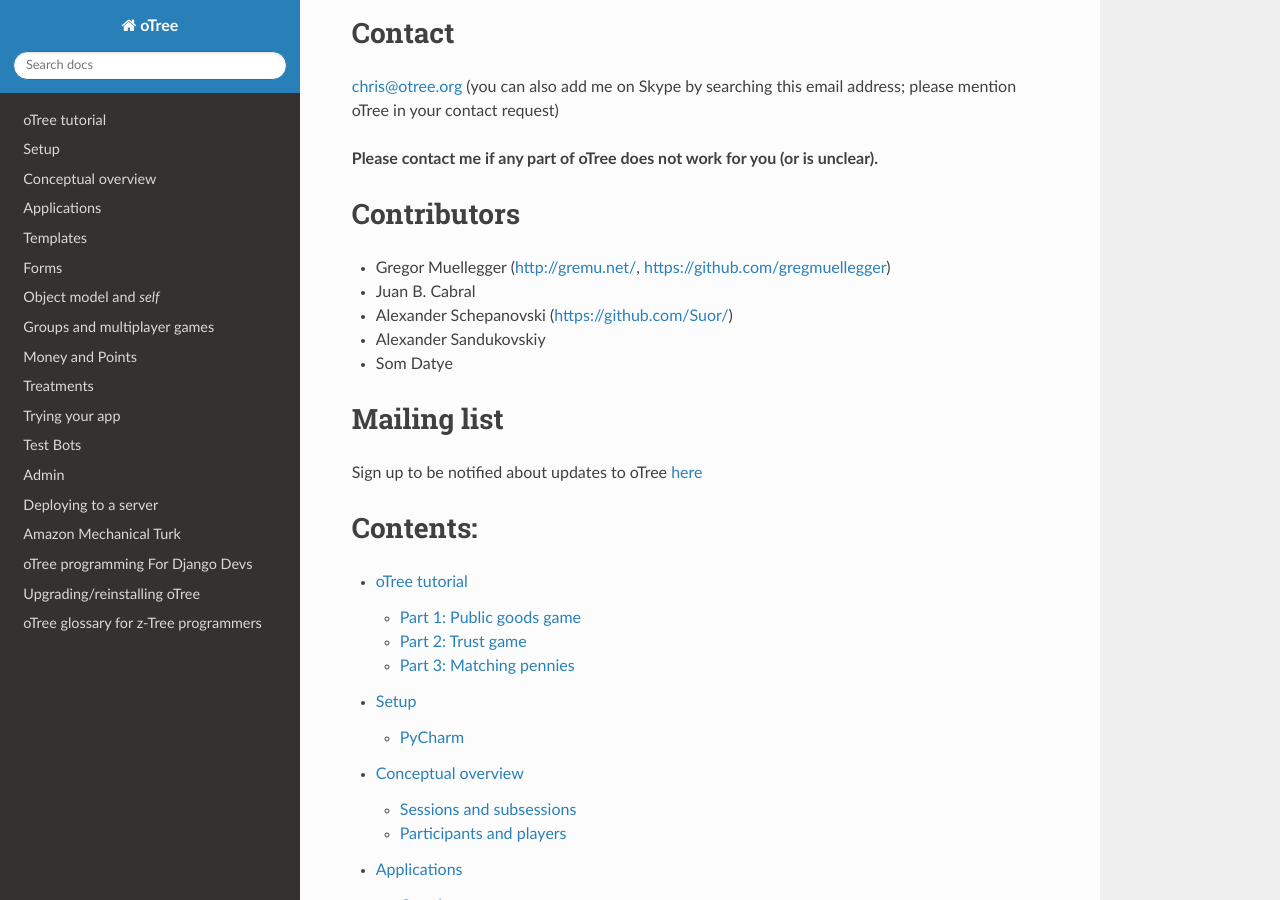
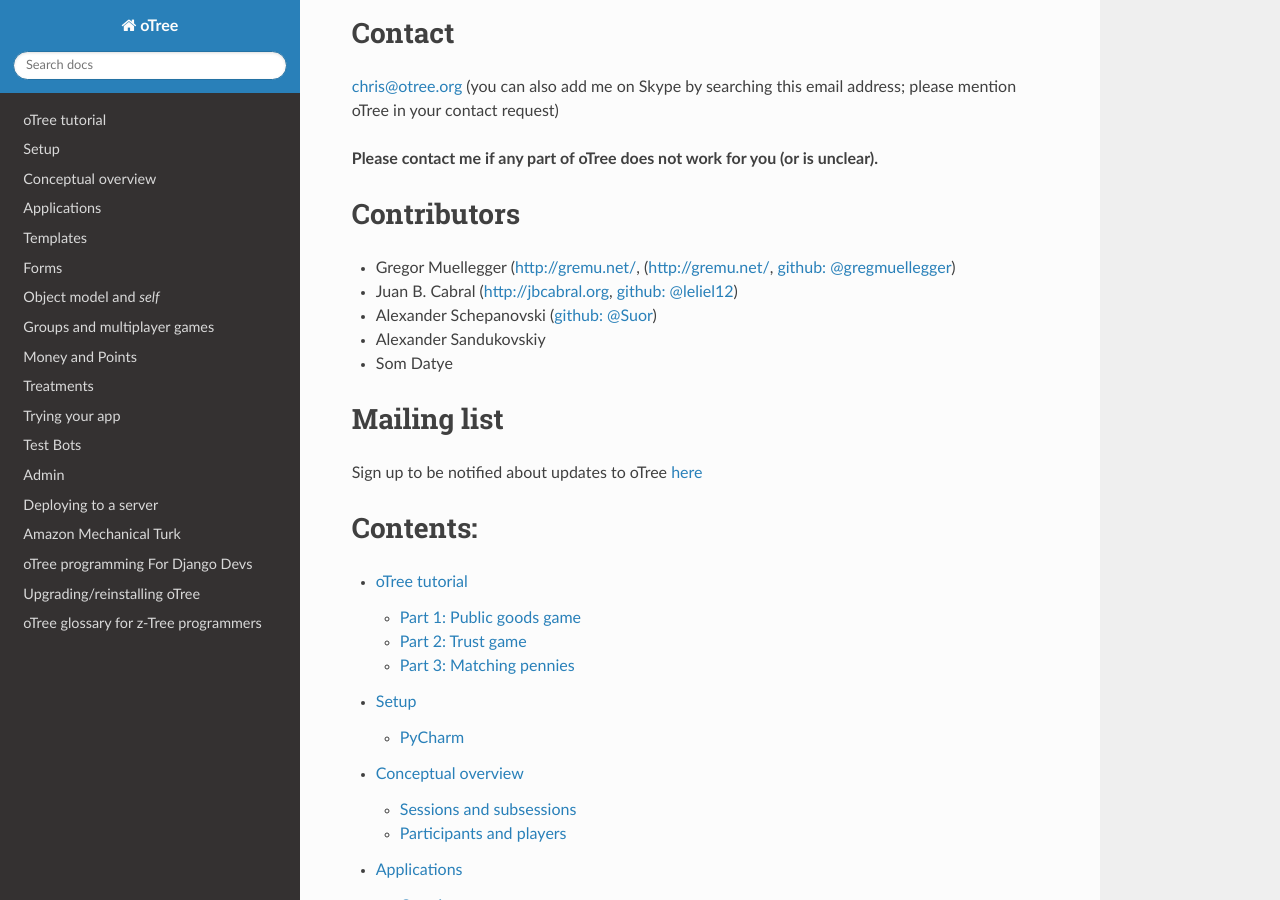
Before and after one commit to oTree-org/otree-docs, a Sphinx documentation site: the page built from source/index.rst, in a window 1280 px wide and 900 px high, scrolled down 1072 px. Built offline with Sphinx 7.4.7 and the Read the Docs theme 2.0.0, drawn with Linux system fonts in a browser that asks for light colours; the version number could not be read and is left out.

Commit message:
fixed links

```diff
--- a/source/index.rst
+++ b/source/index.rst
@@ -58,12 +58,15 @@
 Contributors
 ------------
 
--  Gregor Muellegger (http://gremu.net/,
-   https://github.com/gregmuellegger)
--  Juan B. Cabral
--  Alexander Schepanovski (https://github.com/Suor/)
--  Alexander Sandukovskiy
--  Som Datye
+-   Gregor Muellegger (http://gremu.net/,
+    (http://gremu.net/,
+    `github: @gregmuellegger <https://github.com/gregmuellegger>`_)
+-   Juan B. Cabral
+    (http://jbcabral.org, `github: @leliel12 <https://github.com/leliel12>`_)
+-   Alexander Schepanovski
+    (`github: @Suor <https://github.com/Suor>`_)
+-   Alexander Sandukovskiy
+-   Som Datye
 
 
 Mailing list
```
